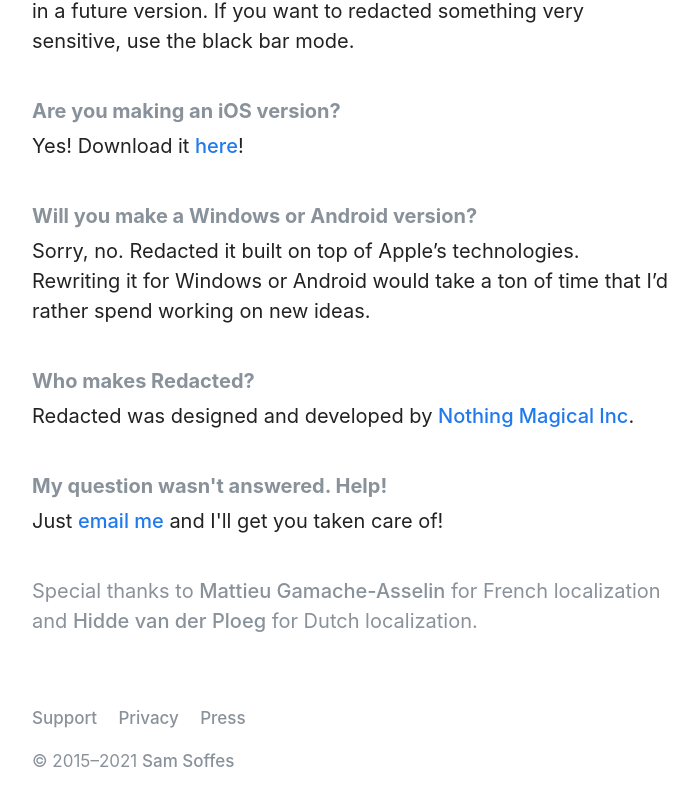
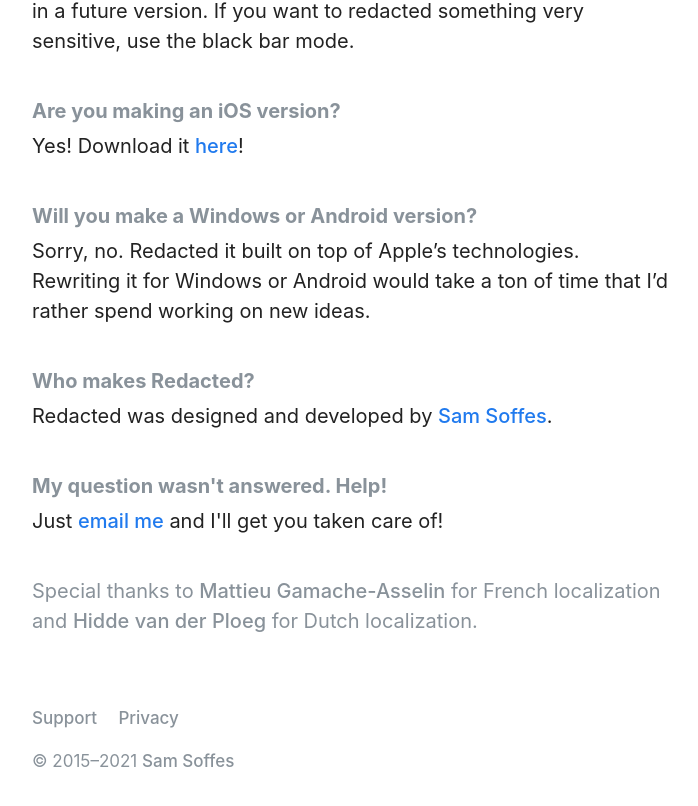
Before and after one commit to soffes/useredacted.com, a Next.js app: page /support in a window 1280 px wide. Shown: the part 971-1777 px from the top of the page, without its empty margins (288-986 px from the left). Built offline with nearby package versions, Linux system fonts and the light colour scheme; a web font is replaced by a local one.

Commit message:
Remove Nothing Magical references

```diff
--- a/components/footer.js
+++ b/components/footer.js
@@ -40,7 +40,6 @@
       <p>
         <a href="/support">Support</a>
         <a href="/privacy">Privacy</a>
-        <a href="/press">Press</a>
       </p>
       <p>© 2015–2021 <a href="https://soff.es" rel="external nofollow">Sam Soffes</a></p>
     </FooterContainer>
--- a/package.json
+++ b/package.json
@@ -17,8 +17,8 @@
   "devDependencies": {
     "babel-plugin-styled-components": "^1.13.2"
   },
-  "description": "Website for Redacted by Nothing Magical, Inc.",
-  "repository": "https://github.com/nothingmagical/useredacted.com",
+  "description": "Website for Redacted by Sam Soffes",
+  "repository": "https://github.com/soffes/useredacted.com",
   "homepage": "https://useredacted.com",
   "author": {
     "name": "Sam Soffes",
--- a/pages/support.js
+++ b/pages/support.js
@@ -43,7 +43,7 @@
 
   <Question>
     <SubSubHeading>Who makes Redacted?</SubSubHeading>
-    <p>Redacted was designed and developed by <a href="http://nothingmagical.com" rel="external nofollow">Nothing Magical Inc</a>.</p>
+    <p>Redacted was designed and developed by <a href="https://soff.es" rel="external nofollow">Sam Soffes</a>.</p>
   </Question>
 
   <Question>
```
Also changed, not shown: pages/press.js (deleted, +0 -16 lines).
